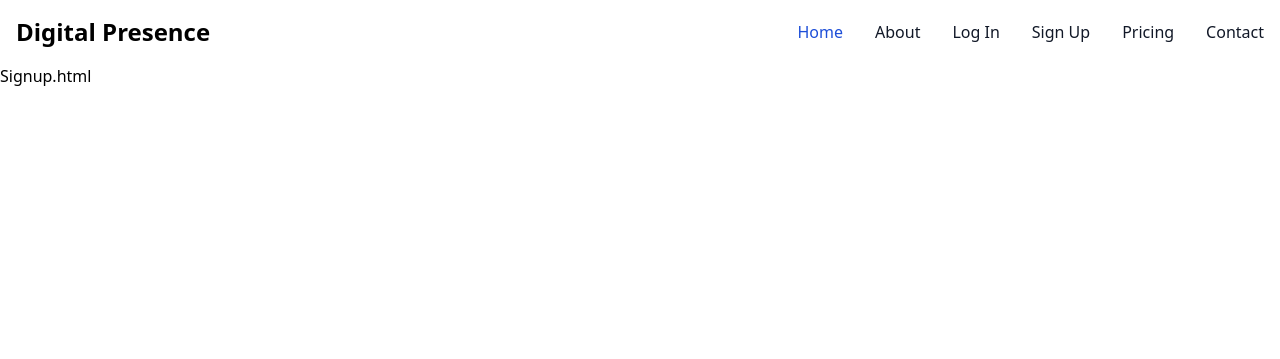
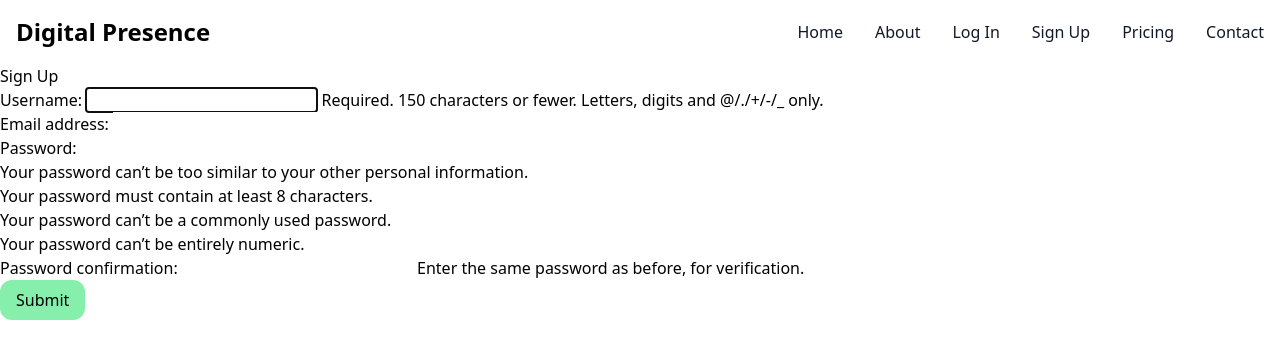
Before and after one commit to rpowelson12/digitalpresence, a Django app: page /signup/ in a window 1280 px wide. Shown: the top 359 px of the page. Run offline with Django 5.2, Linux system fonts and the light colour scheme; some libraries are stand-ins or nearby versions.

Commit message:
login/out done

```diff
--- a/DigitalPresence/DigitalPresence/settings.py
+++ b/DigitalPresence/DigitalPresence/settings.py
@@ -27,6 +27,8 @@ DEBUG = True
 
 ALLOWED_HOSTS = []
 
+LOGIN_REDIRECT_URL = '/dashboard'
+LOGOUT_REDIRECT_URL = '/'
 
 # Application definition
 
--- /dev/null
+++ b/DigitalPresence/accounts/forms.py
@@ -0,0 +1,12 @@
+from django.contrib.auth.forms import UserCreationForm, AuthenticationForm
+from django.contrib.auth.models import User
+
+class SignupForm(UserCreationForm):
+    class Meta:
+        model = User
+        fields = ('username', 'email', 'password1', 'password2')
+
+class LoginForm(AuthenticationForm):
+    class Meta:
+        model = User
+        fields = ('username', 'password')
--- a/DigitalPresence/accounts/templates/accounts/signup.html
+++ b/DigitalPresence/accounts/templates/accounts/signup.html
@@ -1,3 +1,12 @@
 {% extends "core/base.html" %}
-{% block title %} Signup {% endblock %}
-{% block content %}Signup.html{% endblock content %}
+{% block title %}Login{% endblock title %}
+{% block content %}
+
+<h1>Sign Up</h1>
+<form action="." method="post">
+    {% csrf_token %}
+    {{ form.as_p }}
+    <button class='px-4 py-2 bg-green-300 rounded-xl'>Submit</button>
+</form>
+
+{% endblock content %}
--- a/DigitalPresence/accounts/urls.py
+++ b/DigitalPresence/accounts/urls.py
@@ -1,12 +1,15 @@
-from django.contrib import admin
+from django.contrib.auth.views import LoginView, LogoutView
 from django.urls import path
 
 from . import views
+from .forms import LoginForm
 
 app_name = 'accounts'
 
 urlpatterns = [
-    path('login/', views.login, name='login'),
+    path('login/', LoginView.as_view(template_name='accounts/login.html', form_class=LoginForm), name='login'),
+    path("logout/", LogoutView.as_view(), name="logout"),
     path('signup/', views.signup, name='signup'),
     path('pricing/', views.pricing, name='pricing'),
+    path('dashboard/', views.dashboard, name='dashboard'),
 ]
--- a/DigitalPresence/accounts/views.py
+++ b/DigitalPresence/accounts/views.py
@@ -1,11 +1,35 @@
-from django.shortcuts import render
+from django.shortcuts import render, redirect
+from django.contrib.auth import authenticate, login
+from .forms import SignupForm, LoginForm
 
 # Create your views here.
-def login(request):
-    return render(request,'accounts/login.html')
+def signup(request):
+    if request.method == 'POST':
+        form = SignupForm(request.POST)
 
-def signup(request):
-    return render(request, 'accounts/signup.html')
+        if form.is_valid():
+            user = form.save()
+            authenticate(username=user.first_name, password=user.password)
+
+            if user is not None:
+                login(request, user)
+
+                return redirect('/dashboard/')
+    else:
+        form = SignupForm()
+
+    return render(request, 'accounts/signup.html', {
+        'form': form,
+    })
 
 def pricing(request):
     return render(request, 'accounts/pricing.html')
+
+def dashboard(request):
+    if request.user.is_authenticated:
+        username = request.user.username
+        context = {'username': username}
+
+    else:
+        context = {'username': "Guest"}
+    return render(request, 'accounts/dashboard.html', context)
--- a/DigitalPresence/core/templates/core/base.html
+++ b/DigitalPresence/core/templates/core/base.html
@@ -24,8 +24,20 @@
     <div class="hidden w-full md:block md:w-auto" id="navbar-default">
       <ul class="font-medium flex flex-col p-4 md:p-0 mt-4 border border-gray-100 rounded-lg bg-gray-50 md:flex-row md:space-x-8 rtl:space-x-reverse md:mt-0 md:border-0 md:bg-white dark:bg-gray-800 md:dark:bg-gray-900 dark:border-gray-700">
         <li>
-          <a href="{% url 'core:home' %}" class="block py-2 px-3 text-white bg-blue-700 rounded-sm md:bg-transparent md:text-blue-700 md:p-0 dark:text-white md:dark:text-blue-500" aria-current="page">Home</a>
+          <a href="{% url 'core:home' %}" class="block py-2 px-3 text-gray-900 rounded-sm hover:bg-gray-100 md:hover:bg-transparent md:border-0 md:hover:text-blue-700 md:p-0 dark:text-white md:dark:hover:text-blue-500 dark:hover:bg-gray-700 dark:hover:text-white md:dark:hover:bg-transparent" aria-current="page">Home</a>
         </li>
+        {% if request.user.is_authenticated %}
+
+        <li>
+          <a href="{% url 'accounts:dashboard' %}" class="block py-2 px-3 text-gray-900 rounded-sm hover:bg-gray-100 md:hover:bg-transparent md:border-0 md:hover:text-blue-700 md:p-0 dark:text-white md:dark:hover:text-blue-500 dark:hover:bg-gray-700 dark:hover:text-white md:dark:hover:bg-transparent">Dashboard</a>
+        </li>
+       <form class="px-4" action="{% url 'accounts:logout' %}" method="post" style="float:right">
+                    {% csrf_token %}
+                    <button class="py-4 px-6 bg-rose-600 text-white rounded-xl">Log Out</button>
+        </form>
+
+        {% else %}
+
         <li>
           <a href="{% url 'core:about' %}" class="block py-2 px-3 text-gray-900 rounded-sm hover:bg-gray-100 md:hover:bg-transparent md:border-0 md:hover:text-blue-700 md:p-0 dark:text-white md:dark:hover:text-blue-500 dark:hover:bg-gray-700 dark:hover:text-white md:dark:hover:bg-transparent">About</a>
         </li>
@@ -41,6 +53,12 @@
         <li>
           <a href="{% url 'core:contact' %}" class="block py-2 px-3 text-gray-900 rounded-sm hover:bg-gray-100 md:hover:bg-transparent md:border-0 md:hover:text-blue-700 md:p-0 dark:text-white md:dark:hover:text-blue-500 dark:hover:bg-gray-700 dark:hover:text-white md:dark:hover:bg-transparent">Contact</a>
         </li>
+
+        {% endif %}
+
+
+
+
       </ul>
     </div>
   </div>
```
Also changed, not shown: DigitalPresence/accounts/templates/accounts/dashboard.html (added, +8 -0 lines), DigitalPresence/accounts/templates/accounts/login.html (+10 -1 lines), DigitalPresence/db.sqlite3.
